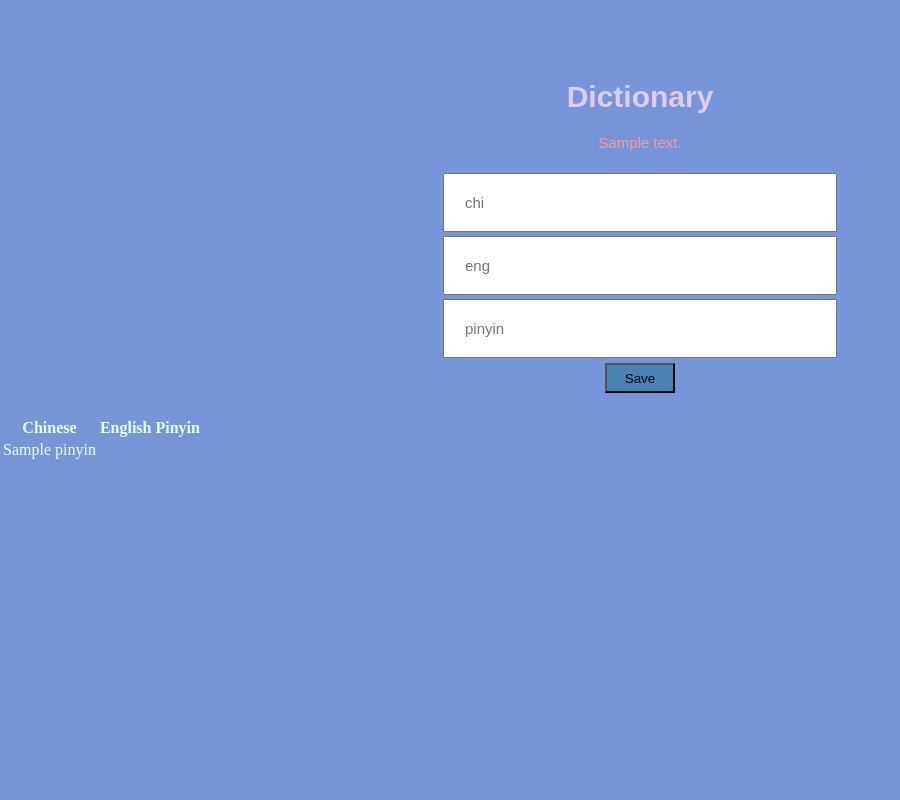
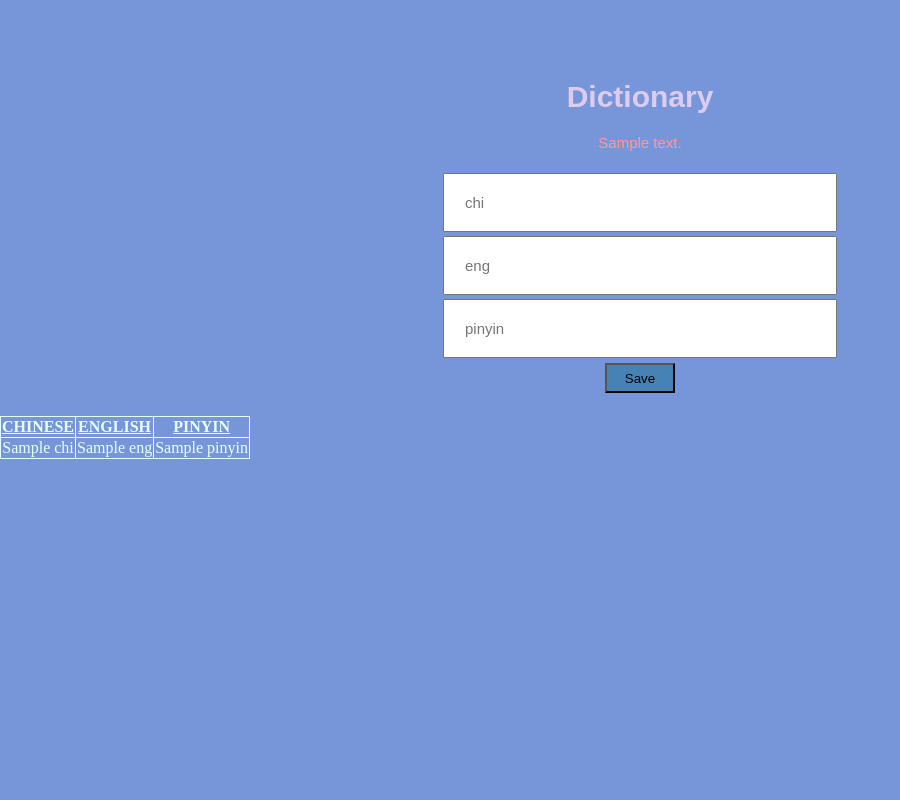
Before and after one commit to randallalala/dictionary, a Python web app: template templates/index.html in a window 1280 px wide. Shown: the whole page, without its empty margins (0-900 px from the left). Run offline with Jinja, Linux system fonts and the light colour scheme; the template is opened without the code that fills it: most values are stand-ins (such as "Sample title", 1, 10 or a date in 2020).

```diff
--- a/static/main.css
+++ b/static/main.css
@@ -56,3 +56,12 @@ html, body {
     font-size: 15px;
     color: #ff9999
   }
+
+  .header {
+    text-decoration: underline;
+}
+
+table, th, td {
+  border: 1px solid;
+  border-collapse: collapse
+}
--- a/templates/index.html
+++ b/templates/index.html
@@ -22,20 +22,20 @@
       </form>
 
       <table class="">
-        <thead>
+        <thead class="header">
           <tr>
-            <th>Chinese</th>
-            <th>English</th>
-            <th>Pinyin</th>
+            <th>CHINESE</th>
+            <th>ENGLISH</th>
+            <th>PINYIN</th>
           </tr>
         </thead>
 
         <tbody>
-          {% for c in content %}
+          {% for x in content %}
           <tr>
-            <!-- <td>{{c.chi_}}</td> -->
-            <!-- <td>{{c.eng_}}</td> -->
-            <td>{{c.pinyin_}}</td>
+            <td>{{x.chi_}}</td>
+            <td>{{x.eng_}}</td>
+            <td>{{x.pinyin_}}</td>
           </tr>
           {% endfor %}
         </tbody>
```
Also changed, not shown: app.py (+24 -10 lines).
